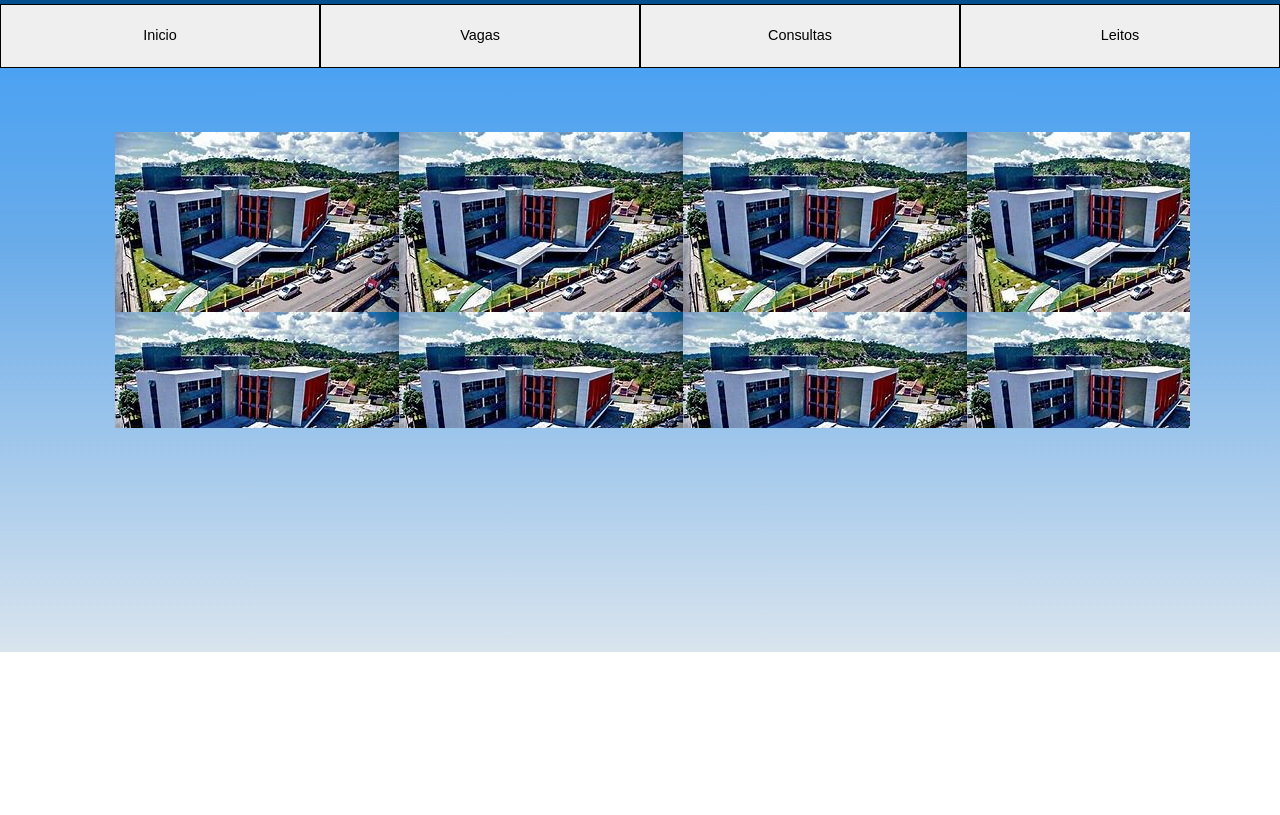
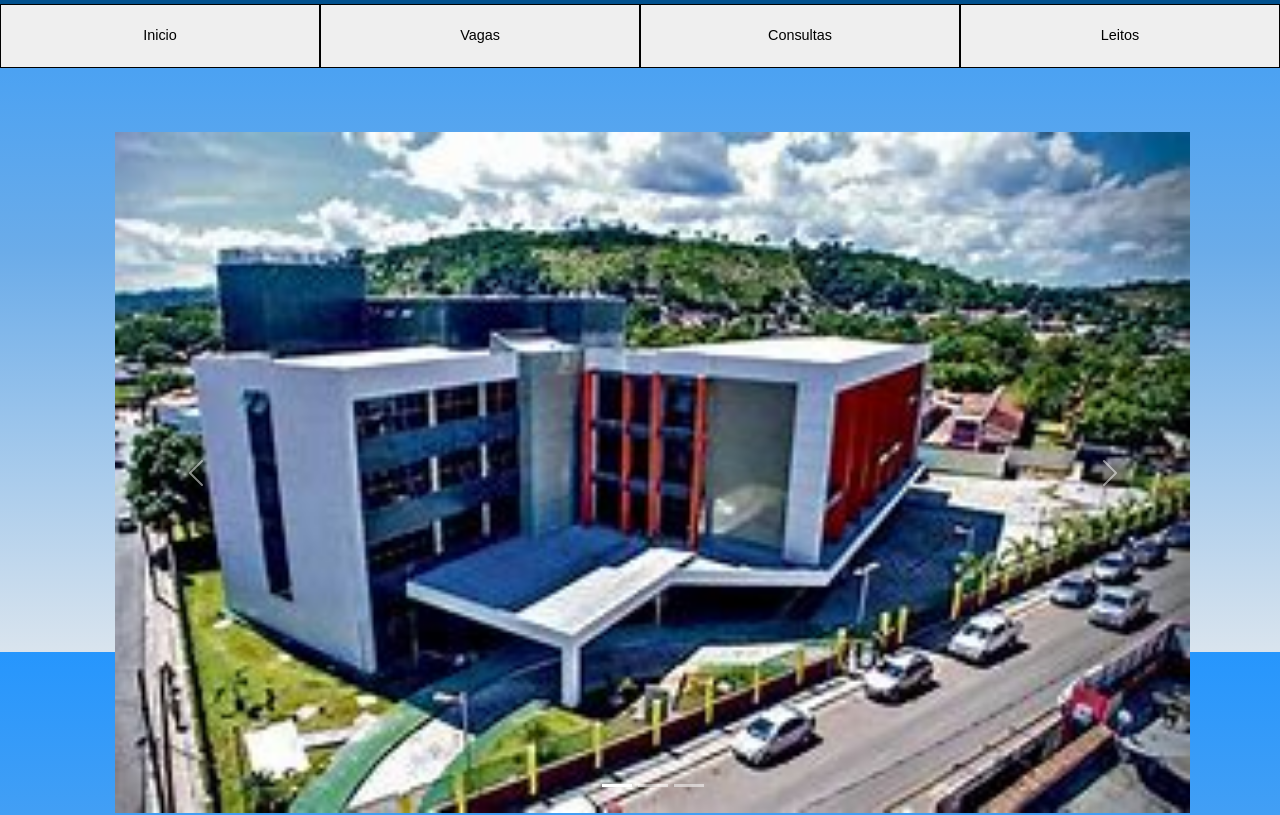
Before and after one commit to HyagoBrito/Integrasus, a plain HTML site: page Integrasus - 1/index.html in a window 1280 px wide. Shown: the part 148-963 px from the top of the page. Before the commit the page ends 800 px from the top, so only its background shows below. Drawn offline with nearby package versions, Linux system fonts and the light colour scheme.

Commit message:
index.html

```diff
--- a/Integrasus - 1/index.html
+++ b/Integrasus - 1/index.html
@@ -9,10 +9,7 @@
     <title>Integrasus</title>
     <link rel="icon" href="signofhealth_medical_10742.ico">
     <link href="https://cdn.jsdelivr.net/npm/bootstrap@5.3.0/dist/css/bootstrap.min.css" rel="stylesheet" integrity="sha384-9ndCyUaIbzAi2FUVXJi0CjmCapSmO7SnpJef0486qhLnuZ2cdeRhO02iuK6FUUVM" crossorigin="anonymous">
-<style>
 
-
-</style>
 </head>
 
 <body class="fundodosite">
@@ -42,8 +39,33 @@ Unidade: 70085</h4>
 </span>
 
 <header class="carossel">
-
-
+    <div id="carouselExampleIndicators" class="carousel slide">
+        <div class="carousel-indicators">
+          <button type="button" data-bs-target="#carouselExampleIndicators" data-bs-slide-to="0" class="active" aria-current="true" aria-label="Slide 1"></button>
+          <button type="button" data-bs-target="#carouselExampleIndicators" data-bs-slide-to="1" aria-label="Slide 2"></button>
+          <button type="button" data-bs-target="#carouselExampleIndicators" data-bs-slide-to="2" aria-label="Slide 3"></button>
+        </div>
+        <div class="carousel-inner">
+          <div class="carousel-item active">
+            <img src="Hospital.jfif" class="d-block w-100" alt="...">
+          </div>
+          <div class="carousel-item">
+            <img src="hospital2.jfif" class="d-block w-100" alt="...">
+          </div>
+          <div class="carousel-item">
+            <img src="hospital3.jfif" class="d-block w-100" alt="...">
+          </div>
+        </div>
+        <button class="carousel-control-prev" type="button" data-bs-target="#carouselExampleIndicators" data-bs-slide="prev">
+          <span class="carousel-control-prev-icon" aria-hidden="true"></span>
+          <span class="visually-hidden">Previous</span>
+        </button>
+        <button class="carousel-control-next" type="button" data-bs-target="#carouselExampleIndicators" data-bs-slide="next">
+          <span class="carousel-control-next-icon" aria-hidden="true"></span>
+          <span class="visually-hidden">Next</span>
+        </button>
+      </div>
+<header class="carossel">
 
 </header>
 
```
